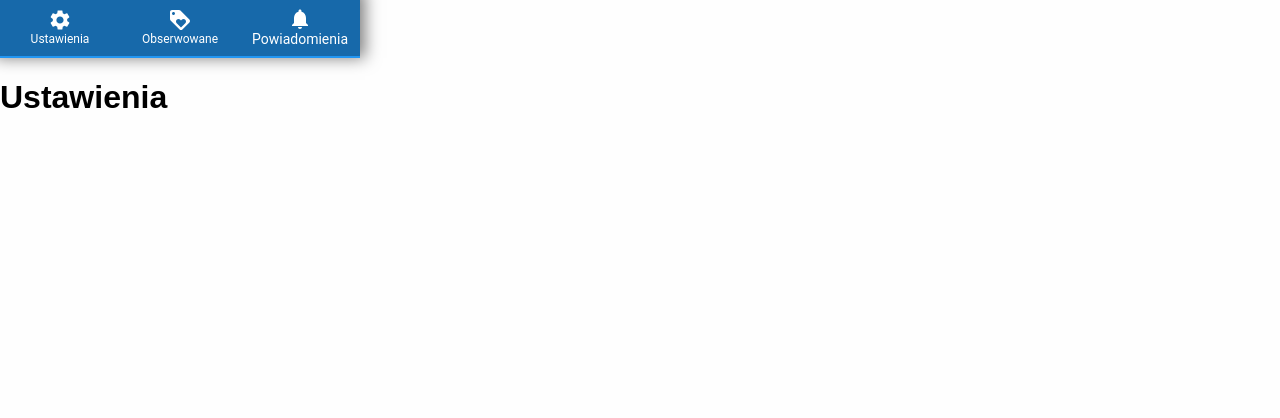
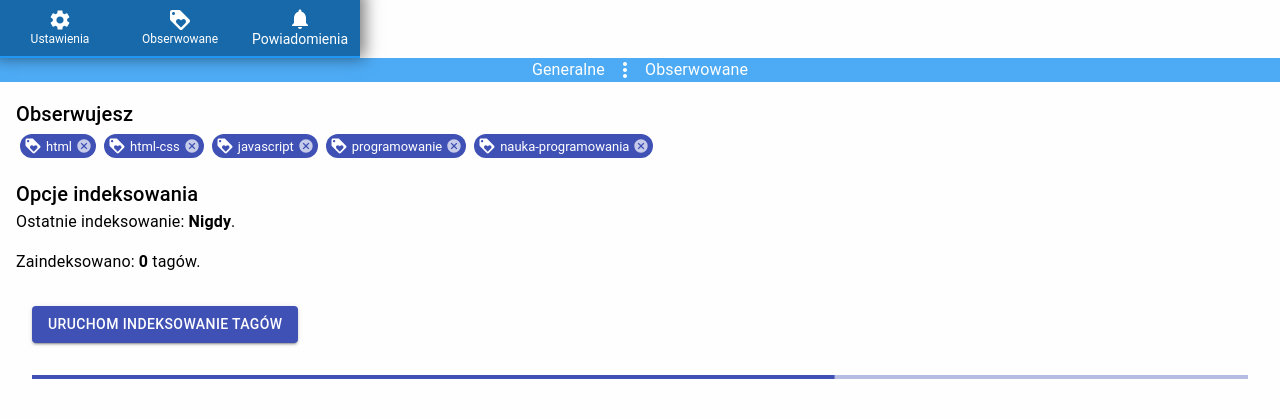
Before and after one commit to nfm886/Powiadomienia-z-Pasja, a React (Create React App) app: page /settings/watchlist in a window 1280 px wide. Shown: the top 418 px of the page. Built offline with nearby package versions, Linux system fonts and the light colour scheme.

Commit message:
Basic layout for settings page

```diff
--- a/src/App.js
+++ b/src/App.js
@@ -15,7 +15,7 @@ function App() {
     <Router>
       <Navigation />
       <Switch>
-        <Route path="/settings">
+        <Route path="/settings/watchlist">
           <Settings />
         </Route>
         <Route path="/watchlist">
--- a/src/components/Settings.js
+++ b/src/components/Settings.js
@@ -1,7 +1,197 @@
 import React from 'react';
+import {
+  BrowserRouter as Router,
+  Switch,
+  Route,
+  Link
+} from "react-router-dom";
+import Box from '@material-ui/core/Box';
+import Radio from '@material-ui/core/Radio';
+import RadioGroup from '@material-ui/core/RadioGroup';
+import FormControlLabel from '@material-ui/core/FormControlLabel';
+import FormControl from '@material-ui/core/FormControl';
+import FormLabel from '@material-ui/core/FormLabel';
+import { makeStyles } from '@material-ui/core/styles';
+import Breadcrumbs from '@material-ui/core/Breadcrumbs';
+import MoreVertIcon from '@material-ui/icons/MoreVert';
+import LoyaltyIcon from '@material-ui/icons/Loyalty';
+import Chip from '@material-ui/core/Chip';
+import Typography from '@material-ui/core/Typography';
+import Button from '@material-ui/core/Button';
+import LinearProgress from '@material-ui/core/LinearProgress';
+
+const useStyles = makeStyles((theme) => ({
+  breadcrumbContainer: {
+    display: "flex",
+    justifyContent: "center",
+    backgroundColor: "#4dabf5"
+  },
+  link: {
+    display: 'flex',
+    justifyContent: "center",
+    alignItems: "center"
+  },
+  breadCrumbStyle: {
+    backgroundColor: "#4dabf5",
+    color: "#ffffff"
+  },
+  breadCrumbLink: {
+    color: "#ffffff",
+    textDecoration: "none"
+  },
+  themeFormStyle: {
+    margin: theme.spacing(2)
+  },
+  soundFormStyle: {
+    margin: theme.spacing(2)
+  },
+  followedContainer: {
+    margin: theme.spacing(2)
+  },
+  chipStyle: {
+    margin: theme.spacing(0.5)
+  },
+  indexContainer: {
+    margin: theme.spacing(2)
+  },
+  progressbarStyle: {
+    margin: theme.spacing(2)
+  },
+  runIndexStyle: {
+    margin: theme.spacing(2)
+  },
+  boldFont: {
+    fontWeight: "bold"
+  }
+}));
+
+const IconBreadcrumbs = () => {
+  const classes = useStyles();
+
+  return (
+    <Box className={classes.breadcrumbContainer}>
+      <Breadcrumbs separator={<MoreVertIcon />} aria-label="breadcrumb" className={classes.breadCrumbStyle}>
+        <Link to="/settings/general" className={classes.breadCrumbLink}>
+          Generalne
+      </Link>
+        <Link to="/settings/watchlist" className={classes.breadCrumbLink}>
+          Obserwowane
+      </Link>
+      </Breadcrumbs>
+    </Box>
+  );
+}
+
+const ThemeSettings = () => {
+  const classes = useStyles();
+  const [value, setValue] = React.useState('light');
+
+  const handleChange = (event) => {
+    setValue(event.target.value);
+  };
+
+  return (
+    <FormControl component="fieldset" className={classes.themeFormStyle}>
+      <FormLabel component="legend">Wybierz motyw</FormLabel>
+      <RadioGroup aria-label="theme" name="theme" value={value} onChange={handleChange}>
+        <FormControlLabel value="light" control={<Radio color="primary" />} label="Jasny" />
+        <FormControlLabel value="dark" control={<Radio color="primary" />} label="Ciemny" />
+      </RadioGroup>
+    </FormControl>
+  );
+}
+
+const SoundSettings = () => {
+  const classes = useStyles();
+  const [value, setValue] = React.useState('off');
+
+  const handleChange = (event) => {
+    setValue(event.target.value);
+  };
+
+  return (
+    <FormControl component="fieldset" className={classes.soundFormStyle}>
+      <FormLabel component="legend">Ustawienia dźwięku</FormLabel>
+      <RadioGroup aria-label="sound" name="sound" value={value} onChange={handleChange}>
+        <FormControlLabel value="off" control={<Radio color="primary" />} label="Wyciszone" />
+        <FormControlLabel value="on" control={<Radio color="primary" />} label="Włączone" />
+        <FormControlLabel value="onPriv" control={<Radio color="primary" />} label="Włączone (wiadomości prywatne)" />
+        <FormControlLabel value="onTags" control={<Radio color="primary" />} label="Włączone (obserwowane tagi)" />
+      </RadioGroup>
+    </FormControl>
+  );
+}
+
+const GeneralSettings = () => {
+  return (
+    <Box>
+      <ThemeSettings />
+      <SoundSettings />
+    </Box>
+  );
+}
+
+const FollowedList = () => {
+  const classes = useStyles();
+
+  const handleDelete = () => {
+    console.info('You clicked the delete icon.');
+  };
+
+  return (
+    <Box className={classes.followedContainer}>
+      <Typography variant="h6">Obserwujesz</Typography>
+      <Chip className={classes.chipStyle} size="small" icon={<LoyaltyIcon />} label="html" onDelete={handleDelete} color="primary" />
+      <Chip className={classes.chipStyle} size="small" icon={<LoyaltyIcon />} label="html-css" onDelete={handleDelete} color="primary" />
+      <Chip className={classes.chipStyle} size="small" icon={<LoyaltyIcon />} label="javascript" onDelete={handleDelete} color="primary" />
+      <Chip className={classes.chipStyle} size="small" icon={<LoyaltyIcon />} label="programowanie" onDelete={handleDelete} color="primary" />
+      <Chip className={classes.chipStyle} size="small" icon={<LoyaltyIcon />} label="nauka-programowania" onDelete={handleDelete} color="primary" />
+    </Box>
+  );
+}
+
+const IndexSettings = () => {
+  const classes = useStyles();
+  const progress = 66;
+
+  return (
+    <Box className={classes.indexContainer}>
+      <Typography variant="h6">Opcje indeksowania</Typography>
+      <Typography paragraph={true}>Ostatnie indeksowanie: <Typography variant="span" className={classes.boldFont} >Nigdy</Typography>. </Typography>
+      <Typography paragraph={true}>Zaindeksowano: <Typography variant="span" className={classes.boldFont} >0</Typography> tagów. </Typography>
+      <Box>
+        <Button variant="contained" color="primary" className={classes.runIndexStyle} >
+          Uruchom indeksowanie tagów
+        </Button>
+        <LinearProgress variant="determinate" value={progress} className={classes.progressbarStyle} />
+      </Box>
+    </Box>
+  )
+}
+
+const WatchlistSettings = () => {
+  return (
+    <Box>
+      <FollowedList />
+      <IndexSettings />
+    </Box>
+  )
+}
 
 const Settings = () => {
-  return <h1>Ustawienia</h1>
+  return (
+    <Router>
+      <IconBreadcrumbs />
+      <Switch>
+        <Route path="/settings/general">
+          <GeneralSettings />
+        </Route>
+        <Route path="/settings/watchlist">
+          <WatchlistSettings />
+        </Route>
+      </Switch>
+    </Router>
+  )
 }
 
 export default Settings;
```
